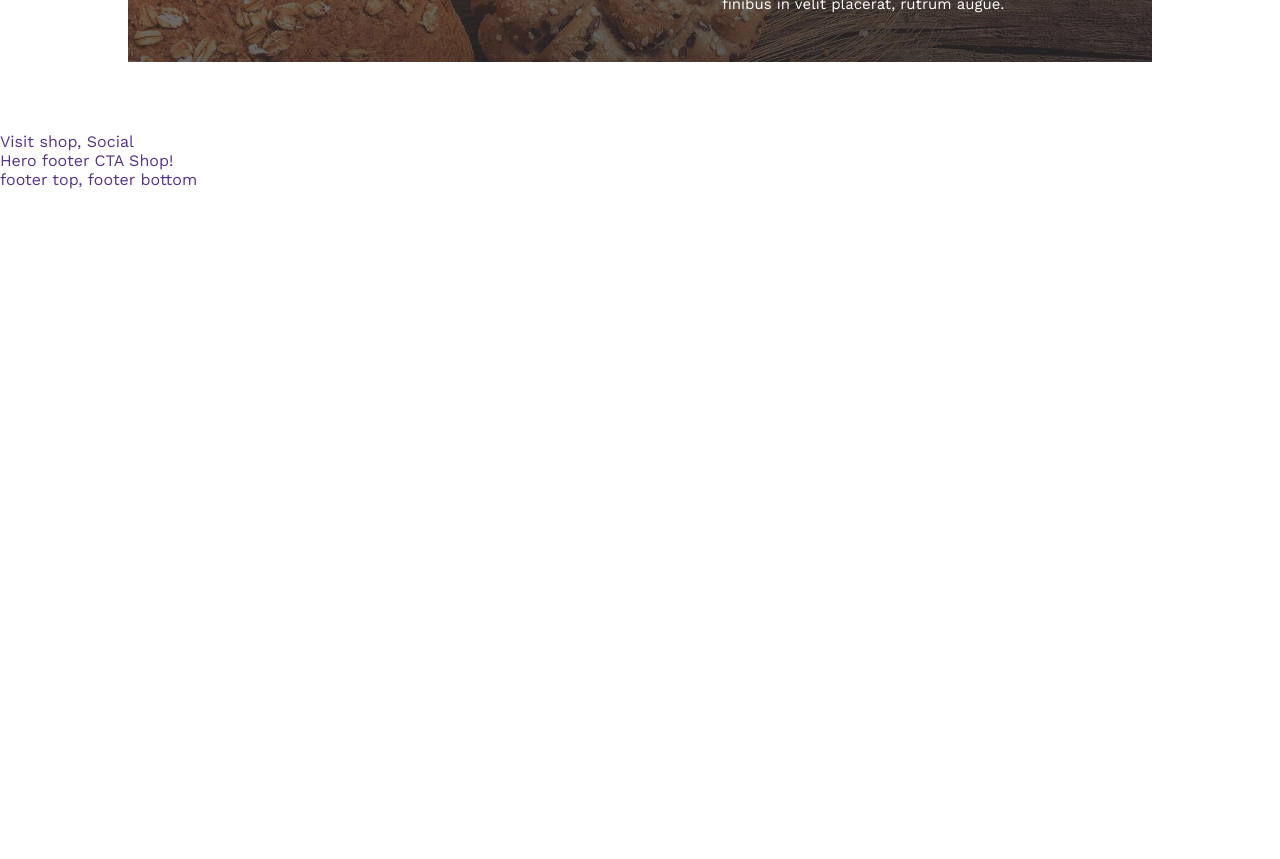
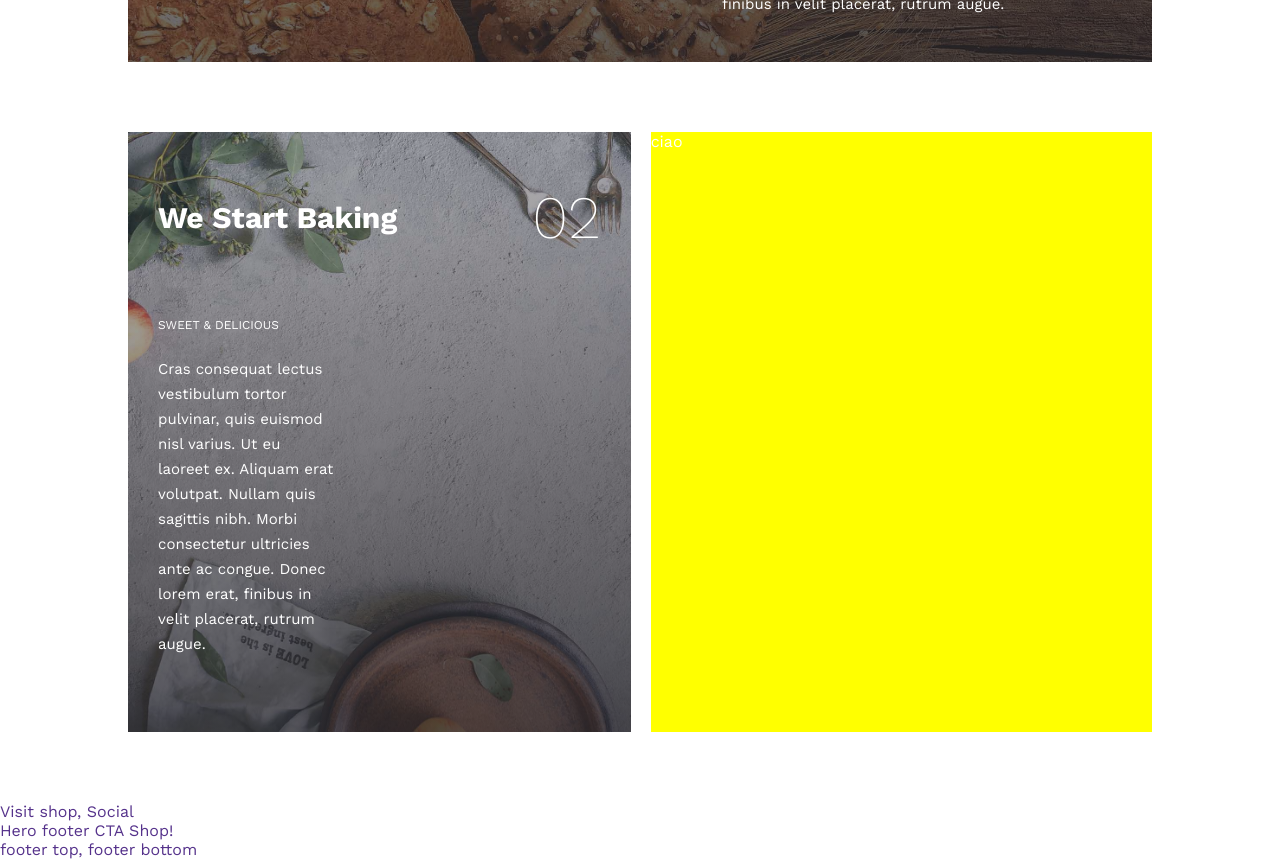
Before and after one commit to mariklim/proj-html-vuejs, a Vue app: page / in a window 1280 px wide. Shown: the part 3240-4099 px from the top of the page. Before the commit the page ends 3429 px from the top, so only its background shows below. Built offline with nearby package versions, Linux system fonts and the light colour scheme.

Commit message:
aggiunto section2

```diff
--- a/src/components/Main/Steps.vue
+++ b/src/components/Main/Steps.vue
@@ -1,22 +1,50 @@
 <template>
   <section>
+    <section class="section_1">
       <div class="container_step">
         <div class="step_top">
           <div class="step_title">
             <h2>Tell us what you have in mind</h2>
-
           </div>
-              <div class="number_step">
-                  01
-              </div>
+          <div class="number_step">01</div>
         </div>
         <div class="step_bottom">
           <div class="text">
             <h5>MANUAL INGREDIENTS SELECTION</h5>
-                  <p>Cras consequat lectus vestibulum tortor pulvinar, quis euismod nisl varius. Ut eu laoreet ex. Aliquam erat volutpat. Nullam quis sagittis nibh. Morbi consectetur ultricies ante ac congue. Donec lorem erat, finibus in velit placerat, rutrum augue.</p>
+            <p>
+              Cras consequat lectus vestibulum tortor pulvinar, quis euismod
+              nisl varius. Ut eu laoreet ex. Aliquam erat volutpat. Nullam quis
+              sagittis nibh. Morbi consectetur ultricies ante ac congue. Donec
+              lorem erat, finibus in velit placerat, rutrum augue.
+            </p>
           </div>
         </div>
       </div>
+    </section>
+    <section class="section_2">
+      <div class="container_step">
+        <div class="box_left">
+          <div class="step_top">
+            <div class="step_title">
+              <h2>We Start Baking</h2>
+            </div>
+            <div class="number_step">02</div>
+          </div>
+          <div class="step_bottom">
+            <div class="text">
+              <h5>SWEET & DELICIOUS</h5>
+              <p>
+                Cras consequat lectus vestibulum tortor pulvinar, quis euismod
+                nisl varius. Ut eu laoreet ex. Aliquam erat volutpat. Nullam
+                quis sagittis nibh. Morbi consectetur ultricies ante ac congue.
+                Donec lorem erat, finibus in velit placerat, rutrum augue.
+              </p>
+            </div>
+          </div>
+        </div>
+        <div class="box_right">ciao</div>
+      </div>
+    </section>
   </section>
 </template>
 
@@ -30,45 +58,84 @@ export default {
 <style lang="scss" scoped>
 @import "../../assets/style/common";
 @import "../../assets/style/variables";
-section {
+.section_1 {
   @include container_80;
   @include section_header;
   @include margin_top_bottom_70px;
   height: 37.5rem;
   background-image: linear-gradient(
-170deg, rgba(35, 33, 37, 0.3) 0%, rgba(35, 33, 37, 0.8) 100%),url("../../assets/image/bakery-process-1.jpg");
+      170deg,
+      rgba(35, 33, 37, 0.3) 0%,
+      rgba(35, 33, 37, 0.8) 100%
+    ),
+    url("../../assets/image/bakery-process-1.jpg");
   background-size: cover;
   color: white;
 }
-.container_step{
+
+.section_2 {
+  @include container_80;
+  @include section_header;
+  @include margin_top_bottom_70px;
+  height: 37.5rem;
+  color: white;
+  .container_step {
+    width: 100%;
+    display: flex;
+    flex-direction: row;
+  }
+  .box_left {
+       display: flex;
+  flex-direction: column;
+  justify-content: space-between;
+    width: 50%;
+    background-image: linear-gradient(
+        170deg,
+        rgba(35, 33, 37, 0.3) 0%,
+        rgba(35, 33, 37, 0.8) 100%
+      ),
+      url("../../assets/image/bakery-process-2.jpg");
+    background-size: cover;
+    padding: 1.875rem;
+    margin-right: 1.25rem;
+    .step_bottom {
+      display: flex;
+      justify-content: start;
+    }
+  }
+  .box_right {
+    width: 50%;
+    height: 100%;
+    background-color: yellow;
+  }
+}
+
+//common
+.container_step {
   width: 80%;
   height: 100%;
   margin: auto;
   display: flex;
   flex-direction: column;
   justify-content: space-between;
-
-
-
-    .step_top{
+  .step_top {
     display: flex;
     justify-content: space-between;
     align-items: center;
     padding: 1.25rem 0;
-            .step_title{
+    .step_title {
       font-size: 20px;
     }
-            .number_step{
+    .number_step {
       font-size: 3.75rem;
       font-weight: 200;
     }
   }
-    .step_bottom{
-        align-self: flex-end;
+  .step_bottom {
     display: flex;
     justify-content: end;
     padding: 1.25rem 0;
-        .text{
+    .text {
       width: 40%;
     }
   }
```
Also changed, not shown: 8 other files (tests, documents, lock files or other folders). Lines whose indentation alone changed are shown as unchanged.
